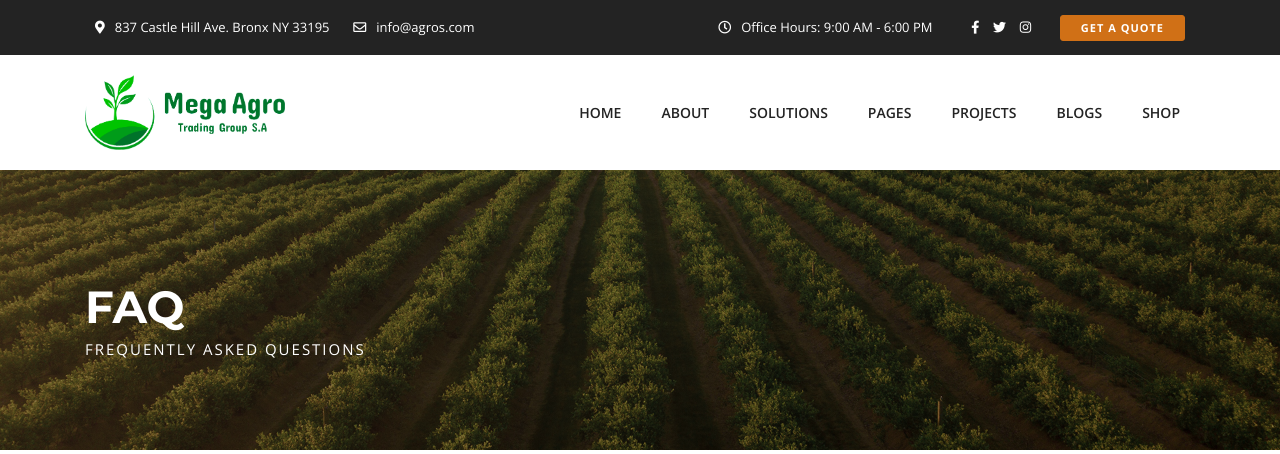
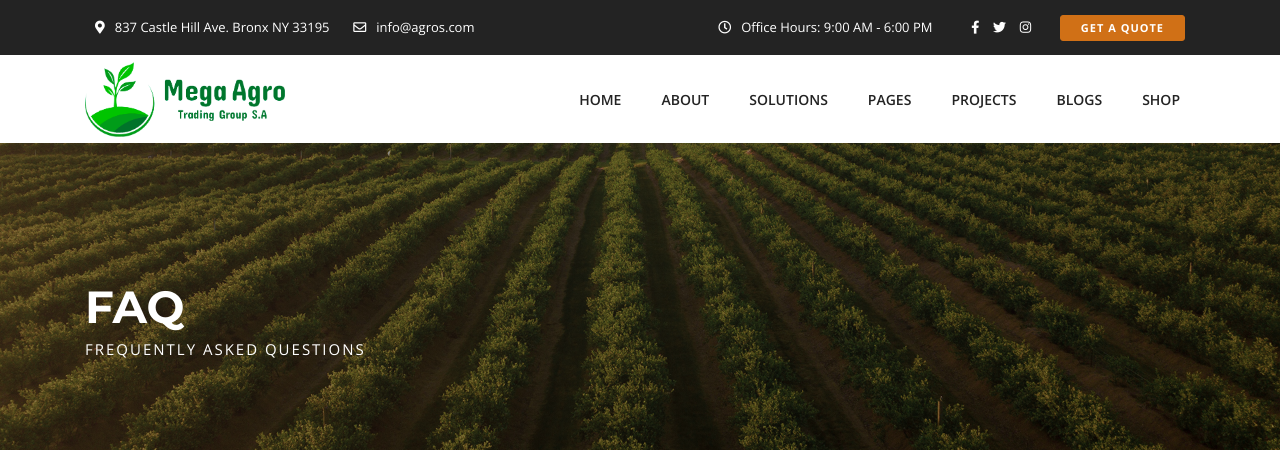
Before and after one commit to IsraelSDev/MegaAgroSite, a PHP site: page /faq.html in a window 1280 px wide. Shown: the top 454 px of the page. Run offline with PHP 8.4, Linux system fonts and the light colour scheme.

Commit message:
Add files via upload

```diff
--- a/css/navbar.css
+++ b/css/navbar.css
@@ -9,8 +9,8 @@
 }
 
 .navbar .container {
-  padding-top: 15px;
-  padding-bottom: 15px;
+  padding-top: 2px;
+  padding-bottom: 1px;
 }
 
 .navbar .navbar-brand {
```
